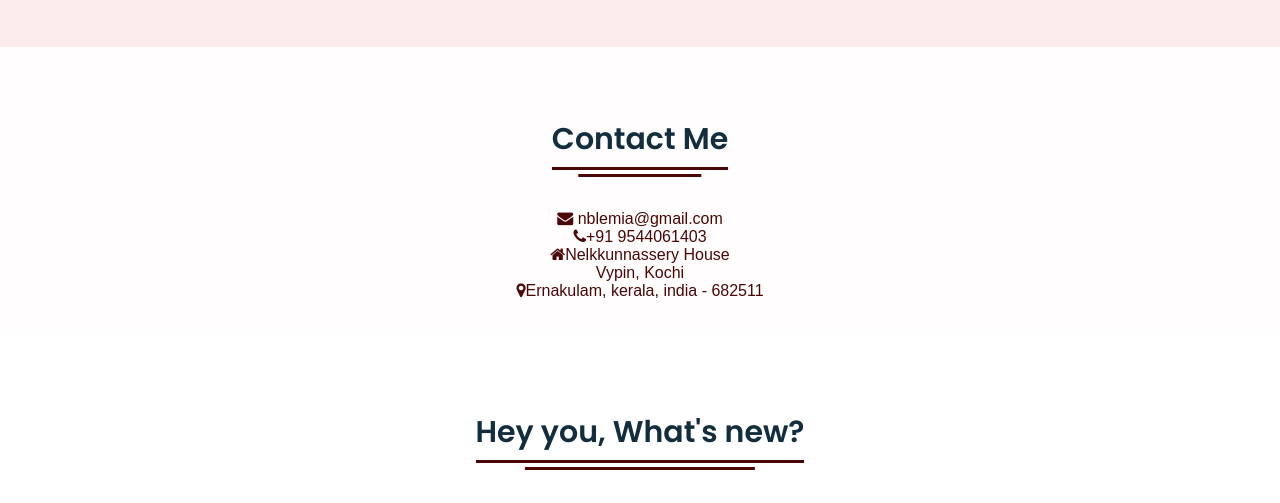
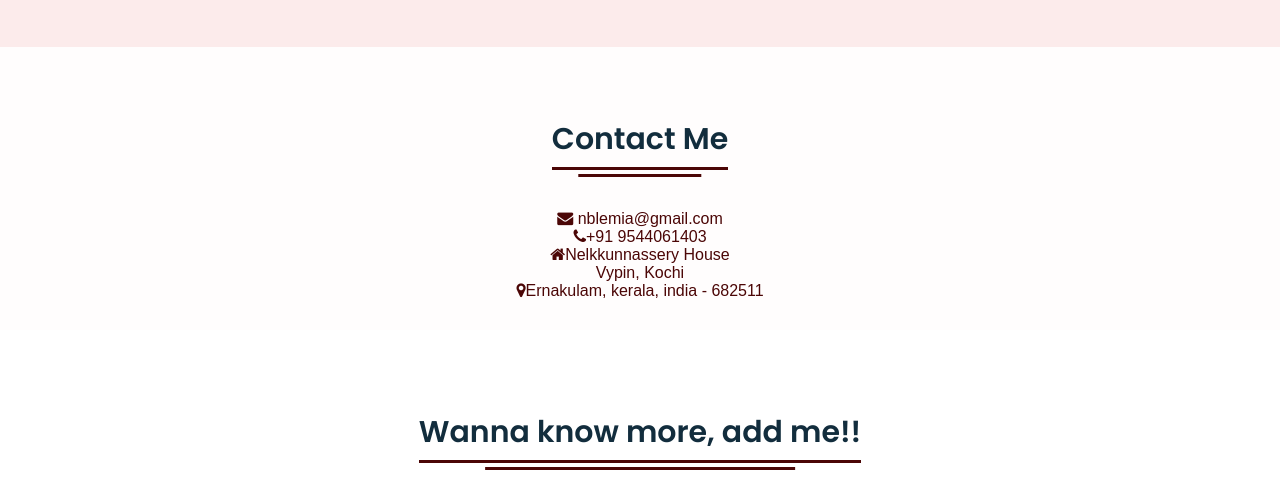
Before and after one commit to Lemia-NB/Portfolio, a plain HTML site: page index.html in a window 1280 px wide. Shown: the part 1904-2407 px from the top of the page. Drawn offline with Linux system fonts and the light colour scheme; files whose address does not match are found by name.

Commit message:
Update index.html

```diff
--- a/index.html
+++ b/index.html
@@ -113,7 +113,7 @@
     <!--social media-->
     <section class="social" id="social">
         <div class="content">
-            <div class="title"><span>Hey you, What's new?</span></div>
+            <div class="title"><span>Wanna know more, add me!!</span></div>
             <div class="media-icons">
                 <th>
                     <td><a href="https://github.com/Lemia-NB"><i class="fa fa-github"></i></a></td>
```
